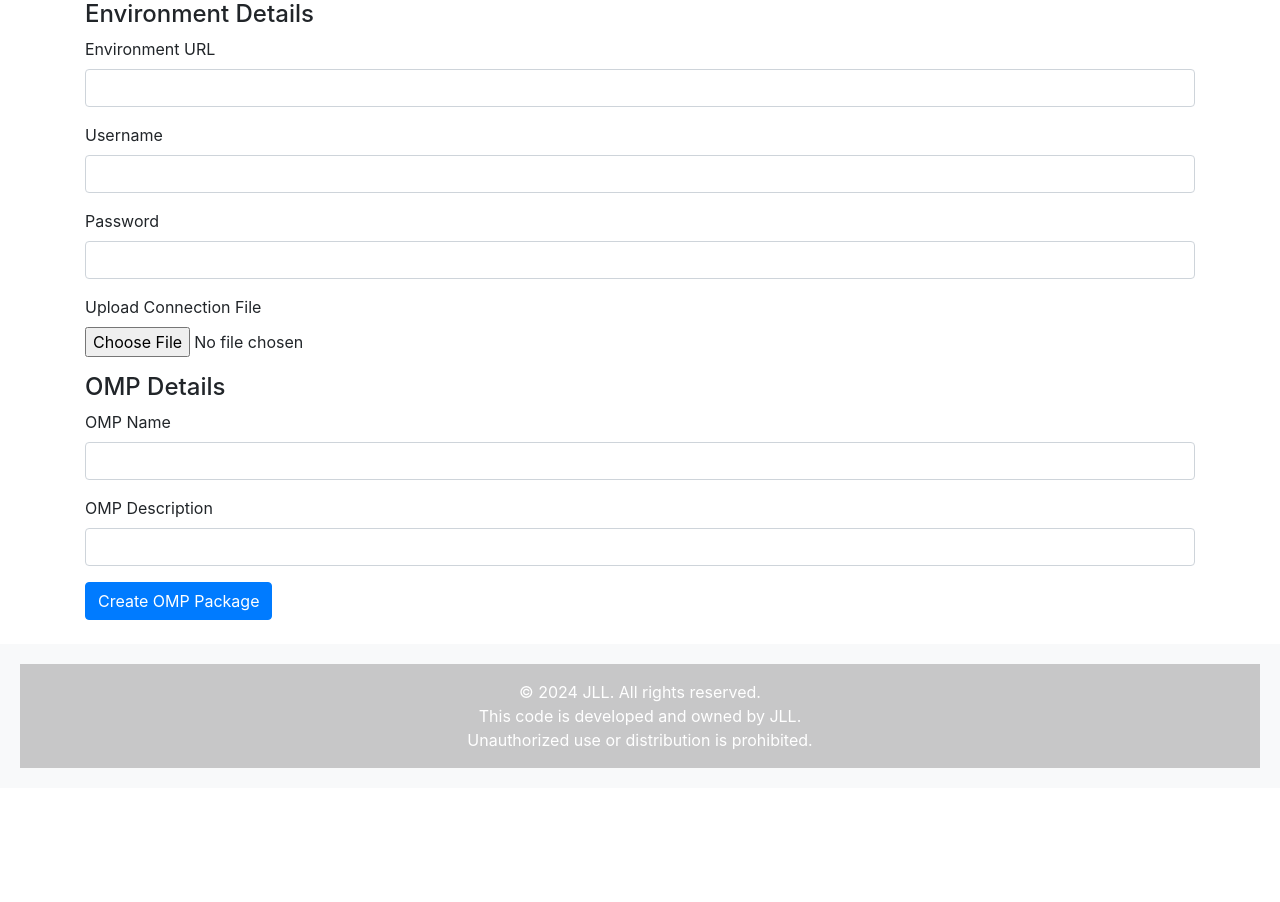
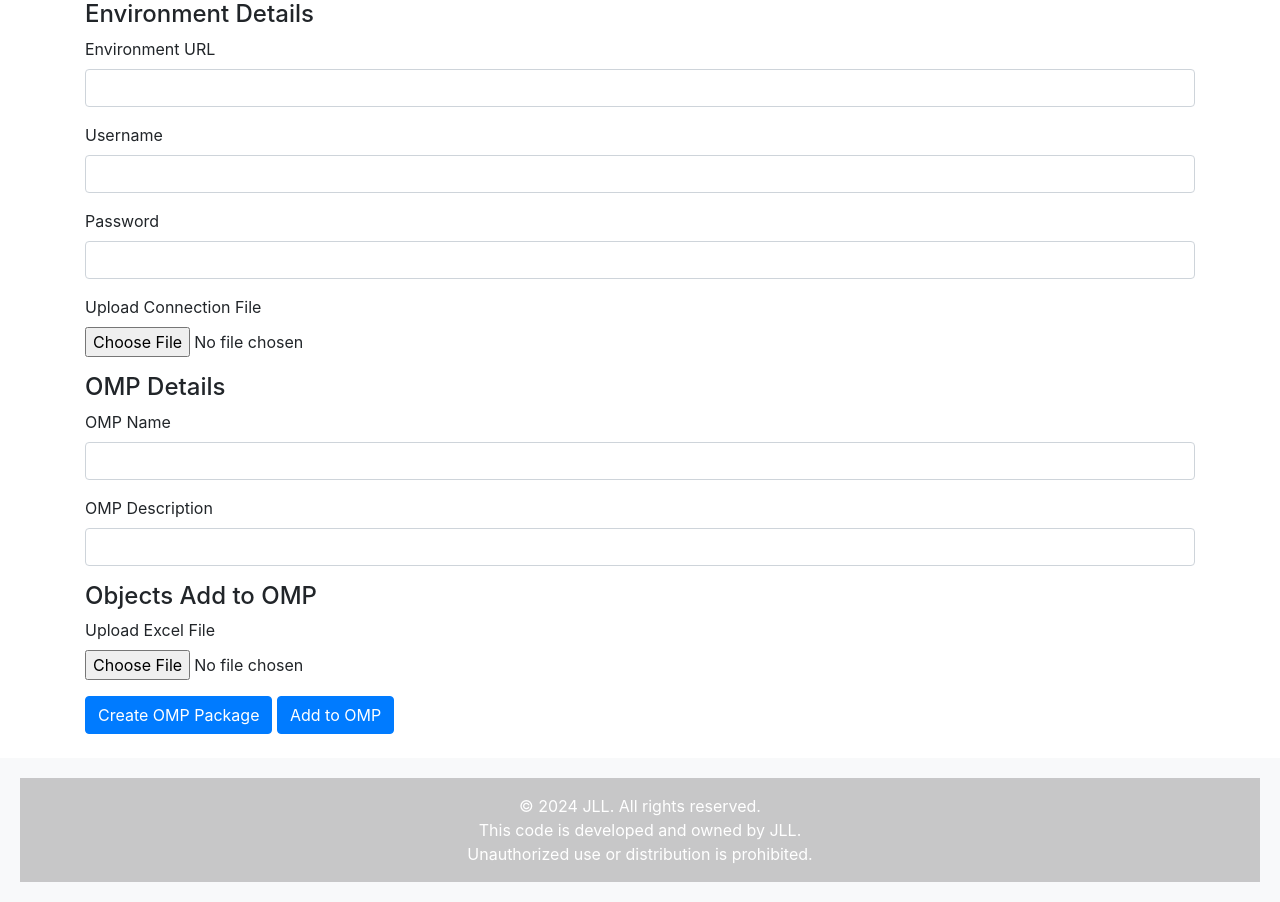
Before and after one commit to yashpal-paliwal/Test_Github, a Flask app: page / in a window 1280 px wide. Shown: the part 112-1014 px from the top of the page. Before the commit the page ends 880 px from the top, so only its background shows below. Run offline with Flask 3, Linux system fonts and the light colour scheme; some libraries are stand-ins or nearby versions.

Commit message:
new changes

```diff
--- a/app.py
+++ b/app.py
@@ -1,5 +1,8 @@
 from flask import Flask, render_template, redirect, url_for, request, jsonify
 from package_creator import create_empty_package  # Import the function
+from addToPackage import submit  # Import the submit function
+
+from werkzeug.utils import secure_filename
 import os
 import logging
 
@@ -32,6 +35,32 @@ def create_package():
         logging.error("Error occurred while creating package: %s", e)
         return jsonify({'error': 'An error occurred while creating the package.'}), 500
 
+
+@app.route('/add_to_omp', methods=['POST'])
+def add_to_omp():
+    try:
+        base_url = request.form.get('base_url')
+        username = request.form.get('username')
+        password = request.form.get('password')
+        package_name = request.form.get('package_name')
+        file = request.files.get('objects_file')
+
+        # Save the uploaded file to a temporary location
+        tmp_dir = '/tmp'
+        print(f'Temporary directory: {tmp_dir}')  # Print the location of the /tmp directory
+        file_path = os.path.join(tmp_dir, secure_filename(file.filename))
+        file.save(file_path)
+
+
+        # Call the submit function
+        submit(base_url, package_name, username, password, file_path)
+
+        return jsonify({'message': 'Objects added to OMP successfully.'}), 200
+
+    except Exception as e:
+        logging.error("Error occurred while adding objects to OMP: %s", e)
+        return jsonify({'error': 'An error occurred while adding objects to OMP.'}), 500
+
 @app.route('/', methods=['GET'])
 @app.route('/<name>', methods=['GET'])
 def render_main_page(name=None):
--- a/static/js/scriptButtonClick.js
+++ b/static/js/scriptButtonClick.js
@@ -33,7 +33,7 @@ $("#fileToUpload").change(function(e){
         reader.readAsText(file);
 });
 
-$("#createPackage").submit(function(e){
+$("#ompForm").submit(function(e){
         e.preventDefault();
         var formData = new FormData();
         formData.append('base_url', $('#envUrl').val());
@@ -66,3 +66,44 @@ $("#createPackage").submit(function(e){
             }
         });
 });
+
+
+$("#addToOmpButton").click(function(e){
+    e.preventDefault();
+    var formData = new FormData();
+    formData.append('base_url', $('#envUrl').val());
+    formData.append('username', $('#username').val());
+    formData.append('password', $('#password').val());
+    formData.append('package_name', $('#ompName').val());
+    if ($('#objectsFile')[0].files.length > 0) { // Check if file is selected
+        var file = $('#objectsFile')[0].files[0];
+        var fileType = file.name.split('.').pop().toLowerCase();
+        if (fileType !== 'xls' && fileType !== 'xlsx') {
+            alert('Invalid file type. Please select a .xlsx or .xls file.');
+            return;
+        }
+        formData.append('objects_file', file);
+    }
+    $.ajax({
+        url: '/add_to_omp',
+        type: 'post',
+        data: formData,
+        contentType: false,
+        processData: false,
+
+        beforeSend: function() {
+            $('#loading-overlay').show();  // Show the overlay
+        },
+        complete: function() {
+            $('#loading-overlay').hide();  // Hide the overlay
+        },
+
+        success: function(response){
+            alert(JSON.stringify(response.message));
+            console.log(response.message);
+        },
+        error: function(error){
+            alert('Error: ' + JSON.stringify(error));
+        }
+    });
+});
--- a/templates/index.html
+++ b/templates/index.html
@@ -18,7 +18,7 @@
 
     <main class="container my-4">
 
-        <form id="createPackage" method="post" enctype="multipart/form-data">
+        <form id="ompForm" method="post" enctype="multipart/form-data">
             <h4>Environment Details</h4>
             <div class="form-group">
                 <label for="envUrl">Environment URL</label>
@@ -48,7 +48,17 @@
                 <label for="ompDescription">OMP Description</label>
                 <input type="text" class="form-control" id="ompDescription" name="package_description">
             </div>
-            <button type="submit" class="btn btn-primary">Create OMP Package</button>
+
+            <h4>Objects Add to OMP</h4>
+            <div class="form-group">
+                <label for="objectsFile">Upload Excel File</label>
+                <input type="file" class="form-control-file" id="objectsFile" name="objects_file">
+            </div>
+
+            <button type="submit" class="btn btn-primary ">Create OMP Package</button>
+            <button type="button" id="addToOmpButton" class="btn btn-primary">Add to OMP</button>
+
+
         </form>
     </main>
 
```
Also changed, not shown: addToPackage.py (added, +31 -0 lines).
